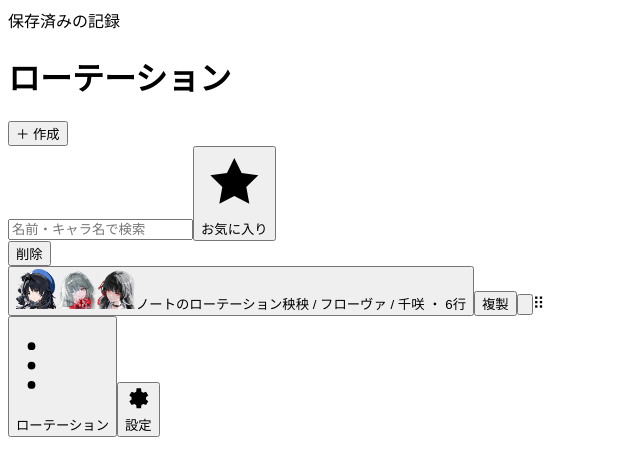
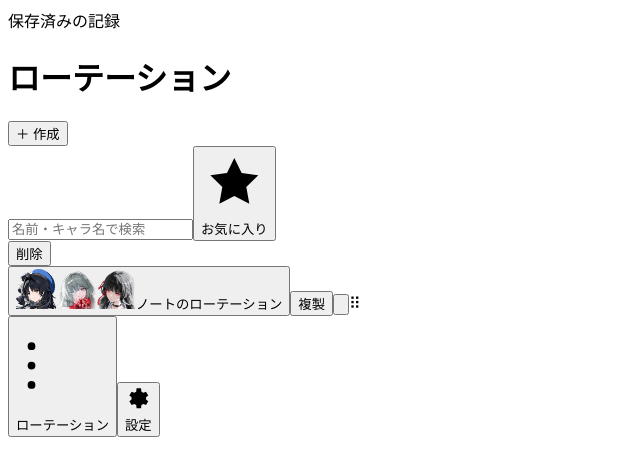
Before and after one commit to keita-gitgit/ww_combo-public, a React (Vite) app: page / in a window 1280 px wide. Shown: the top 476 px of the page, without its empty margins (0-640 px from the left). Built offline with nearby package versions, Linux system fonts and the light colour scheme.

Commit message:
ローテーションカードの表示を簡潔化
- カード上のキャラ名と行数を削除
- ローテーション名とキャラアイコン、操作ボタンのみ残す

```diff
--- a/src/pages/RotationPage.tsx
+++ b/src/pages/RotationPage.tsx
@@ -791,9 +791,6 @@ function SwipeableComboCard({
           </span>
           <span className="row-card-text">
             <span className="card-title">{combo.title}</span>
-            <span className="card-sub">
-              {members.map((member) => member.name).join(' / ')} ・ {combo.steps.length}行
-            </span>
           </span>
         </button>
         <span className="card-quick-actions" data-sort-ignore>
```
